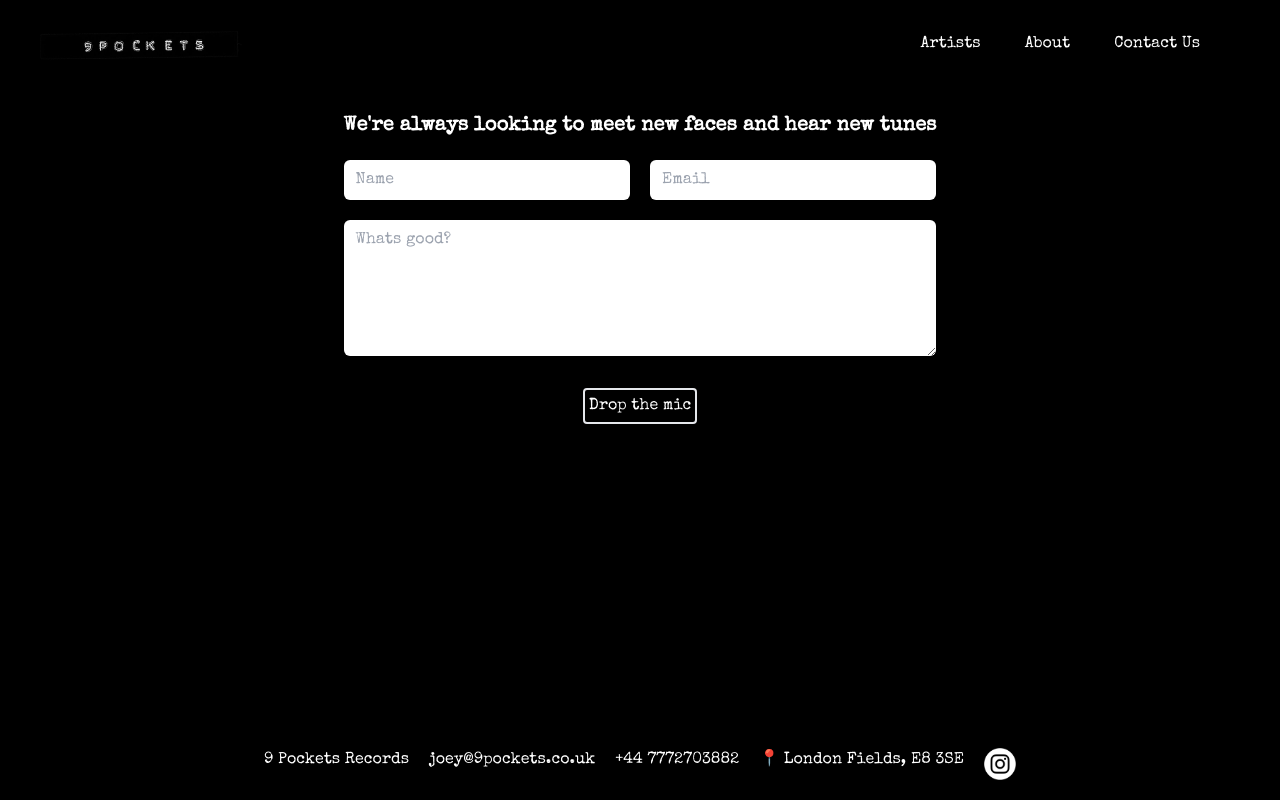
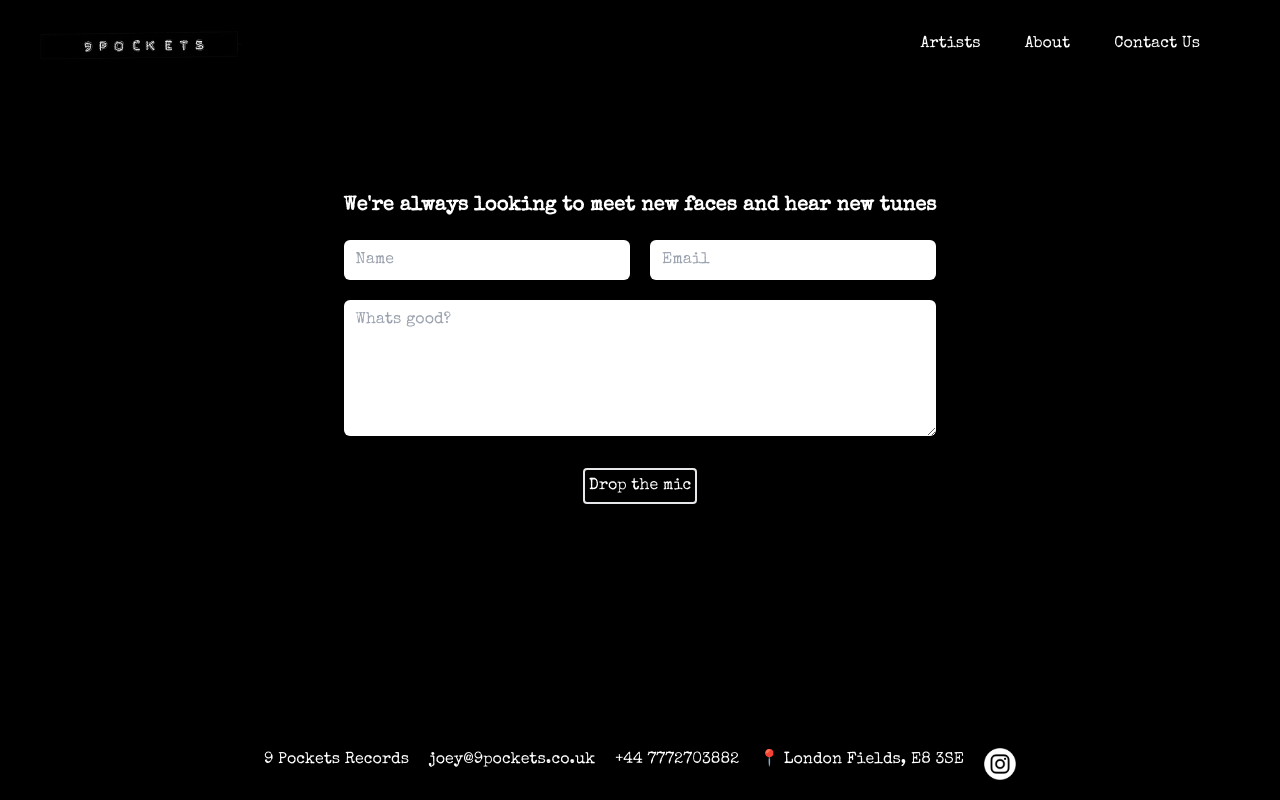
Before and after one commit to eddiearnoldz/9PocketsRecords, a React (Create React App) app: page /contact in a window 1280 px wide. Built offline with nearby package versions, Linux system fonts and the light colour scheme.

Commit message:
margin top on contact form changed

```diff
--- a/src/components/Contact.js
+++ b/src/components/Contact.js
@@ -36,9 +36,9 @@ const Contact = () => {
   return (
     <>
     <div className="grid place-items-center h-full">
-    <div className="p-6 max-w-2xl content-center">
+    <div className="p-6 max-w-2xl content-center mt-20">
         <form onSubmit={onSubmit} >
-          <div className="grid grid-cols-2 gap-5 ">
+          <div className="grid grid-cols-2 gap-5">
           <div className="flex flex-col col-span-2">
             <h1 className=" text-xl font-bold text-white text-center ">We're always looking to meet new faces and hear new tunes</h1>
           </div>
```
